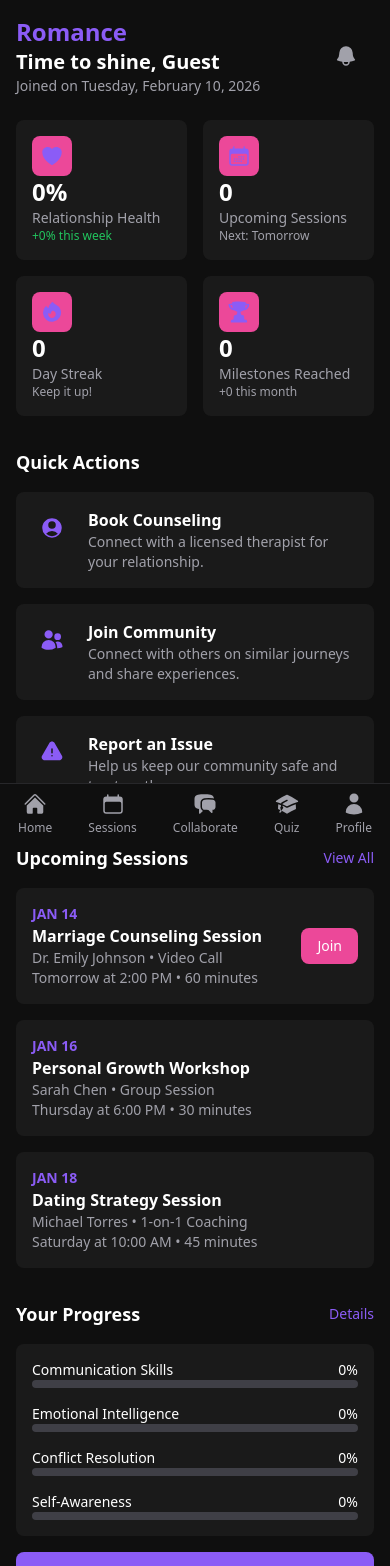
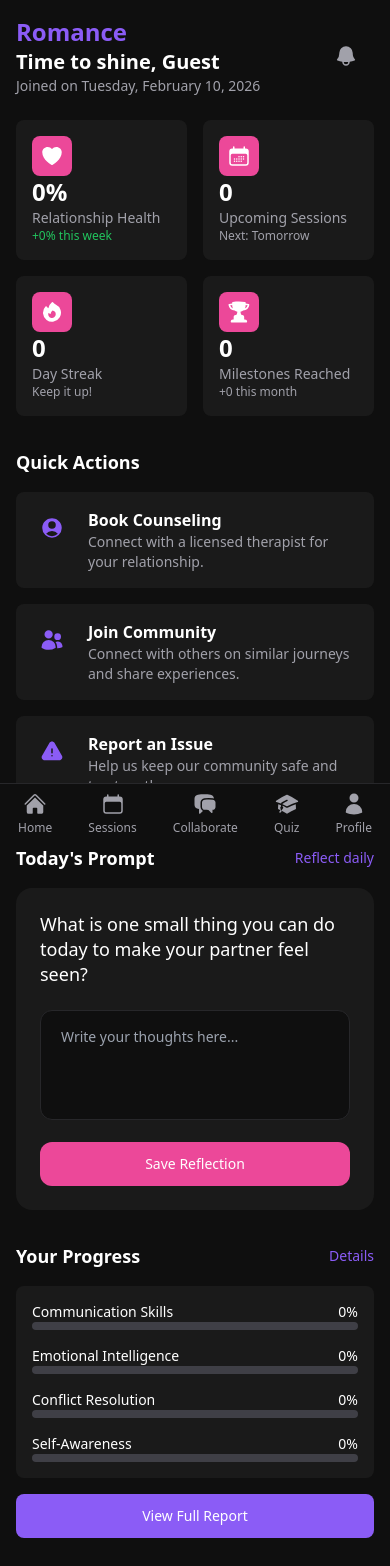
Before and after one commit to benjamindestiny/romance, a React (Vite) app: page / in a window 390 px wide. Shown: the top 1566 px of the page. Built offline with nearby package versions, Linux system fonts and the light colour scheme.

Commit message:
Updated the StatCard colors to match the pink accent

```diff
--- a/src/pages/Dashboard.jsx
+++ b/src/pages/Dashboard.jsx
@@ -18,6 +18,7 @@ import {
   UserCircleIcon,
   ExclamationTriangleIcon,
   UsersIcon,
+  ChatBubbleLeftRightIcon,
   SparklesIcon,
 } from "@heroicons/react/24/solid";
 
@@ -25,7 +26,7 @@ export default function Dashboard() {
   const [showLoader, setShowLoader] = useState(true);
   const [greeting] = useState(getRandomGreeting());
 
-  // Get user data from localStorage (exactly as you had)
+  // User data from localStorage
   const userData = JSON.parse(localStorage.getItem("user") || "{}");
   const userName = userData.name || "Guest";
   const joinDate = userData.createdAt
@@ -42,18 +43,24 @@ export default function Dashboard() {
         day: "numeric",
       });
 
-  // Success Spotlights data – backend can replace this array entirely
-  // Initial values are samples; set to [] when real data comes in
-  const [spotlights, setSpotlights] = useState([
+  // Daily Prompt
+  const [dailyPrompt, setDailyPrompt] = useState(
+    "What is one small thing you can do today to make your partner feel seen?"
+  );
+  const [userResponse, setUserResponse] = useState("");
+  const [responseSaved, setResponseSaved] = useState(false);
+
+  // Success Spotlights
+  const [spotlights] = useState([
     {
       id: 1,
       name: "Aisha & Marcus",
       avatar: "https://randomuser.me/api/portraits/women/44.jpg",
-      story: "We were on the edge of breaking up… then we did the 30-day intimacy challenge. Still going strong 7 months later.",
+      story: "We were on the edge of breaking up then we did the 30-day intimacy challenge. Still going strong 7 months later.",
       impact: "+42",
       time: "2 days ago",
       likes: 284,
-      image: "https://picsum.photos/id/1015/600/300", // replaceable
+      image: "https://picsum.photos/id/1015/600/300",
     },
     {
       id: 2,
@@ -77,321 +84,192 @@ export default function Dashboard() {
     },
   ]);
 
+  const saveResponse = () => {
+    if (userResponse.trim()) {
+      setResponseSaved(true);
+      setTimeout(() => setResponseSaved(false), 2500);
+    }
+  };
+
   if (showLoader) return <LogoLoading onComplete={() => setShowLoader(false)} />;
 
   return (
     <div className="min-h-screen bg-dark-bg text-text-primary font-sans pb-32 md:pb-0">
       <Sidebar />
       <main className="md:ml-64 p-4">
-        {/* Header Section – exactly as you had */}
+        {/* Header */}
         <header className="flex justify-between items-center mb-6">
           <div>
-            <h1 className="text-primary-purple text-2xl font-bold md:hidden">
-              Romance
-            </h1>
-            <p className="text-xl font-bold">
-              {greeting}, {userName}
-            </p>
+            <h1 className="text-primary-purple text-2xl font-bold md:hidden">Romance</h1>
+            <p className="text-xl font-bold">{greeting}, {userName}</p>
             <p className="text-sm text-text-secondary">Joined on {joinDate}</p>
           </div>
           <div className="flex items-center space-x-4">
             <BellIcon className="size-6 text-text-secondary" />
             <Link to="/collaborate">
-              <button className="bg-pink-accent text-white px-4 py-2 rounded-lg text-sm font-medium hidden md:block">
-                Collaborate
-              </button>
+              <button className="bg-pink-accent text-white px-4 py-2 rounded-lg text-sm font-medium hidden md:block">Collaborate</button>
             </Link>
           </div>
         </header>
 
-        {/* Stat Cards – exactly as you had (0% initial) */}
+        {/* Stat Cards – FIXED: icons now text-white to match pink bg perfectly */}
         <section className="grid grid-cols-2 md:grid-cols-4 gap-4 mb-8">
           <StatCard
-            icon={<HeartIcon className="size-6 text-primary-purple mb-2" />}
+            icon={<HeartIcon className="size-6 text-white mb-2" />}
             value="0%"
             label="Relationship Health"
             subtext="+0% this week"
             subtextColor="text-green-500"
           />
           <StatCard
-            icon={
-              <CalendarDaysIcon className="size-6 text-primary-purple mb-2" />
-            }
+            icon={<CalendarDaysIcon className="size-6 text-white mb-2" />}
             value="0"
             label="Upcoming Sessions"
             subtext="Next: Tomorrow"
           />
           <StatCard
-            icon={<FireIcon className="size-6 text-primary-purple mb-2" />}
+            icon={<FireIcon className="size-6 text-white mb-2" />}
             value="0"
             label="Day Streak"
             subtext="Keep it up!"
           />
           <StatCard
-            icon={<TrophyIcon className="size-6 text-primary-purple mb-2" />}
+            icon={<TrophyIcon className="size-6 text-white mb-2" />}
             value="0"
             label="Milestones Reached"
             subtext="+0 this month"
           />
         </section>
 
-        {/* Quick Actions – exactly as you had */}
+        {/* Quick Actions */}
         <section className="mb-8">
           <h2 className="text-lg font-semibold mb-4">Quick Actions</h2>
           <div className="grid grid-cols-1 md:grid-cols-3 gap-4">
-            <QuickActionCard
-              to="/counseling"
-              icon={<UserCircleIcon className="size-6 text-primary-purple" />}
-              title="Book Counseling"
-              description="Connect with a licensed therapist for your relationship."
-            />
-            <QuickActionCard
-              to="/community"
-              icon={<UsersIcon className="size-6 text-primary-purple" />}
-              title="Join Community"
-              description="Connect with others on similar journeys and share experiences."
-            />
-            <QuickActionCard
-              to="/reports"
-              icon={
-                <ExclamationTriangleIcon className="size-6 text-primary-purple" />
-              }
-              title="Report an Issue"
-              description="Help us keep our community safe and trustworthy."
-            />
+            <QuickActionCard to="/counseling" icon={<UserCircleIcon className="size-6 text-primary-purple" />} title="Book Counseling" description="Connect with a licensed therapist for your relationship." />
+            <QuickActionCard to="/community" icon={<UsersIcon className="size-6 text-primary-purple" />} title="Join Community" description="Connect with others on similar journeys and share experiences." />
+            <QuickActionCard to="/reports" icon={<ExclamationTriangleIcon className="size-6 text-primary-purple" />} title="Report an Issue" description="Help us keep our community safe and trustworthy." />
           </div>
         </section>
 
-        {/* Upcoming Sessions & Progress – exactly as you had (hardcoded, backend can swap later) */}
+        {/* Daily Prompt + Progress */}
         <section className="md:flex md:space-x-6 mb-8">
           <div className="md:w-[75%]">
             <div className="flex justify-between items-center mb-4">
-              <h2 className="text-lg font-semibold">Upcoming Sessions</h2>
-              <Link to="/sessions" className="text-primary-purple text-sm">
-                View All
-              </Link>
+              <h2 className="text-lg font-semibold">Today's Prompt</h2>
+              <span className="text-primary-purple text-sm">Reflect daily</span>
             </div>
-            <div className="space-y-4">
-              <div className="bg-card-bg p-4 rounded-lg flex justify-between items-center">
-                <div>
-                  <p className="text-primary-purple font-bold text-sm uppercase">
-                    Jan 14
-                  </p>
-                  <p className="font-semibold">Marriage Counseling Session</p>
-                  <p className="text-sm text-text-secondary">
-                    Dr. Emily Johnson • Video Call
-                  </p>
-                  <p className="text-sm text-text-secondary">
-                    Tomorrow at 2:00 PM • 60 minutes
-                  </p>
-                </div>
-                <button className="bg-pink-accent text-white px-4 py-2 rounded-lg text-sm">
-                  Join
-                </button>
-              </div>
-              <div className="bg-card-bg p-4 rounded-lg">
-                <p className="text-primary-purple font-bold text-sm uppercase">
-                  Jan 16
-                </p>
-                <p className="font-semibold">Personal Growth Workshop</p>
-                <p className="text-sm text-text-secondary">
-                  Sarah Chen • Group Session
-                </p>
-                <p className="text-sm text-text-secondary">
-                  Thursday at 6:00 PM • 30 minutes
-                </p>
-              </div>
-              <div className="bg-card-bg p-4 rounded-lg">
-                <p className="text-primary-purple font-bold text-sm uppercase">
-                  Jan 18
-                </p>
-                <p className="font-semibold">Dating Strategy Session</p>
-                <p className="text-sm text-text-secondary">
-                  Michael Torres • 1-on-1 Coaching
-                </p>
-                <p className="text-sm text-text-secondary">
-                  Saturday at 10:00 AM • 45 minutes
-                </p>
-              </div>
+            <div className="bg-card-bg p-6 rounded-2xl">
+              <p className="text-lg leading-snug mb-6">{dailyPrompt}</p>
+              <textarea
+                value={userResponse}
+                onChange={(e) => setUserResponse(e.target.value)}
+                placeholder="Write your thoughts here..."
+                className="w-full bg-[#0F0F0F] border border-gray-border rounded-xl px-5 py-4 text-sm min-h-[110px] focus:outline-none focus:border-pink-accent resize-none"
+              />
+              <button
+                onClick={saveResponse}
+                className="mt-4 bg-pink-accent text-white px-8 py-3 rounded-xl text-sm font-medium w-full md:w-auto"
+              >
+                Save Reflection
+              </button>
+              {responseSaved && (
+                <p className="text-green-400 text-sm mt-3">Saved! +5 to your health score today.</p>
+              )}
             </div>
           </div>
 
           <div className="md:w-1/2 mt-8 md:mt-0">
             <div className="flex justify-between items-center mb-4">
               <h2 className="text-lg font-semibold">Your Progress</h2>
-              <Link to="/progress" className="text-primary-purple text-sm">
-                Details
-              </Link>
+              <Link to="/progress" className="text-primary-purple text-sm">Details</Link>
             </div>
             <div className="bg-card-bg p-4 rounded-lg space-y-4">
               <div>
-                <div className="flex justify-between text-sm">
-                  <p>Communication Skills</p>
-                  <p>0%</p>
-                </div>
-                <div
-                  className="bg-progress-bg h-2 rounded-full cursor-pointer hover:opacity-80 transition-opacity"
-                  title="Communication Skills: 92% - Excellent progress! Keep practicing active listening and expressing your feelings clearly."
-                >
+                <div className="flex justify-between text-sm"><p>Communication Skills</p><p>0%</p></div>
+                <div className="bg-progress-bg h-2 rounded-full cursor-pointer hover:opacity-80 transition-opacity">
                   <div className="bg-primary-purple h-2 rounded-full w-[0%] hover:bg-pink-accent transition-colors"></div>
                 </div>
               </div>
               <div>
-                <div className="flex justify-between text-sm">
-                  <p>Emotional Intelligence</p>
-                  <p>0%</p>
-                </div>
-                <div
-                  className="bg-progress-bg h-2 rounded-full cursor-pointer hover:opacity-80 transition-opacity"
-                  title="Emotional Intelligence: 78% - Good progress! Focus on recognizing emotions in yourself and others. Consider taking our EQ assessment."
-                >
+                <div className="flex justify-between text-sm"><p>Emotional Intelligence</p><p>0%</p></div>
+                <div className="bg-progress-bg h-2 rounded-full cursor-pointer hover:opacity-80 transition-opacity">
                   <div className="bg-primary-purple h-2 rounded-full w-[0%] hover:bg-pink-accent transition-colors"></div>
                 </div>
               </div>
               <div>
-                <div className="flex justify-between text-sm">
-                  <p>Conflict Resolution</p>
-                  <p>0%</p>
-                </div>
-                <div
-                  className="bg-progress-bg h-2 rounded-full cursor-pointer hover:opacity-80 transition-opacity"
-                  title="Conflict Resolution: 85% - Great work! Continue practicing compromise and finding win-win solutions in disagreements."
-                >
+                <div className="flex justify-between text-sm"><p>Conflict Resolution</p><p>0%</p></div>
+                <div className="bg-progress-bg h-2 rounded-full cursor-pointer hover:opacity-80 transition-opacity">
                   <div className="bg-primary-purple h-2 rounded-full w-[0%] hover:bg-pink-accent transition-colors"></div>
                 </div>
               </div>
               <div>
-                <div className="flex justify-between text-sm">
-                  <p>Self-Awareness</p>
-                  <p>0%</p>
-                </div>
-                <div
-                  className="bg-progress-bg h-2 rounded-full cursor-pointer hover:opacity-80 transition-opacity"
-                  title="Self-Awareness: 91% - Outstanding! You're very in tune with your thoughts and feelings. Consider mentoring others."
-                >
+                <div className="flex justify-between text-sm"><p>Self-Awareness</p><p>0%</p></div>
+                <div className="bg-progress-bg h-2 rounded-full cursor-pointer hover:opacity-80 transition-opacity">
                   <div className="bg-primary-purple h-2 rounded-full w-[0%] hover:bg-pink-accent transition-colors"></div>
                 </div>
               </div>
             </div>
             <Link to="/report">
-              <button className="w-full bg-primary-purple text-white py-3 rounded-lg mt-4 text-sm">
-                View Full Report
-              </button>
+              <button className="w-full bg-primary-purple text-white py-3 rounded-lg mt-4 text-sm">View Full Report</button>
             </Link>
           </div>
         </section>
 
-        {/* Recommended For You – kept exactly as you had */}
+        {/* Recommended For You */}
         <section className="mb-8">
           <div className="flex justify-between items-center mb-4">
             <h2 className="text-lg font-semibold">Recommended For You</h2>
-            <Link to="/recommendations" className="text-primary-purple text-sm">
-              See More
-            </Link>
+            <Link to="/recommendations" className="text-primary-purple text-sm">See More</Link>
           </div>
           <div className="flex overflow-x-auto space-x-4 pb-4">
             <div className="min-w-[280px] bg-card-bg rounded-lg overflow-hidden">
-              <img
-                className="w-full h-32 object-cover"
-                src={LongDistance}
-                loading="lazy"
-              />
+              <img className="w-full h-32 object-cover" src={LongDistance} loading="lazy" />
               <div className="p-4">
-                <p className="text-xs text-text-secondary mb-1">
-                  Article • 8 min read
-                </p>
-                <p className="font-semibold mb-1">
-                  Building Intimacy in Long-Distance Relationships
-                </p>
-                <p className="text-sm text-text-secondary mb-2">
-                  Practical tips to maintain emotional connection across
-                  miles...
-                </p>
-                <Link to="/article" className="text-primary-purple text-sm">
-                  Read More +
-                </Link>
+                <p className="text-xs text-text-secondary mb-1">Article • 8 min read</p>
+                <p className="font-semibold mb-1">Building Intimacy in Long-Distance Relationships</p>
+                <p className="text-sm text-text-secondary mb-2">Practical tips to maintain emotional connection across miles...</p>
+                <Link to="/article" className="text-primary-purple text-sm">Read More +</Link>
               </div>
             </div>
             <div className="min-w-[280px] bg-card-bg rounded-lg overflow-hidden">
-              <img
-                className="w-full h-32 object-cover"
-                src={Friendship}
-                loading="lazy"
-              />
+              <img className="w-full h-32 object-cover" src={Friendship} loading="lazy" />
               <div className="p-4">
-                <p className="text-xs text-text-secondary mb-1">
-                  Workshop • Jan 20
-                </p>
-                <p className="font-semibold mb-1">
-                  Making Meaningful Friendships as an Adult
-                </p>
-                <p className="text-sm text-text-secondary mb-2">
-                  Join our community workshop on building lasting connections...
-                </p>
-                <Link to="/workshop" className="text-primary-purple text-sm">
-                  Join +
-                </Link>
+                <p className="text-xs text-text-secondary mb-1">Workshop • Jan 20</p>
+                <p className="font-semibold mb-1">Making Meaningful Friendships as an Adult</p>
+                <p className="text-sm text-text-secondary mb-2">Join our community workshop on building lasting connections...</p>
+                <Link to="/workshop" className="text-primary-purple text-sm">Join +</Link>
               </div>
             </div>
             <div className="min-w-[280px] bg-card-bg rounded-lg overflow-hidden">
-              <img
-                className="w-full h-32 object-cover"
-                src={OnlineDating}
-                loading="lazy"
-              />
+              <img className="w-full h-32 object-cover" src={OnlineDating} loading="lazy" />
               <div className="p-4">
-                <p className="text-xs text-text-secondary mb-1">
-                  Guide • 10 min read
-                </p>
-                <p className="font-semibold mb-1">
-                  Safety Tips for Online Dating
-                </p>
-                <p className="text-sm text-text-secondary mb-2">
-                  Learn how to stay safe while meeting new people online...
-                </p>
-                <Link
-                  to="/safety-guide"
-                  className="text-primary-purple text-sm"
-                >
-                  Read More +
-                </Link>
+                <p className="text-xs text-text-secondary mb-1">Guide • 10 min read</p>
+                <p className="font-semibold mb-1">Safety Tips for Online Dating</p>
+                <p className="text-sm text-text-secondary mb-2">Learn how to stay safe while meeting new people online...</p>
+                <Link to="/safety-guide" className="text-primary-purple text-sm">Read More +</Link>
               </div>
             </div>
           </div>
         </section>
 
-        {/* NEW SECTION – Success Spotlights (replaces old Community Highlights) */}
-        {/* Real, emotional, premium feel. Backend can swap the entire spotlights array */}
+        {/* Success Spotlights */}
         <section>
           <div className="flex items-center justify-between mb-4">
             <h2 className="text-lg font-semibold flex items-center gap-2">
               <SparklesIcon className="size-5 text-pink-accent" />
               Success Spotlights
             </h2>
-            <Link to="/collaborate" className="text-primary-purple text-sm flex items-center gap-1">
-              Join the wins →
-            </Link>
+            <Link to="/collaborate" className="text-primary-purple text-sm">Join the wins</Link>
           </div>
 
           <div className="grid grid-cols-1 md:grid-cols-3 gap-6">
             {spotlights.map((spot) => (
-              <div
-                key={spot.id}
-                className="bg-card-bg rounded-3xl overflow-hidden group hover:ring-1 hover:ring-pink-accent/30 transition-all duration-300"
-              >
+              <div key={spot.id} className="bg-card-bg rounded-3xl overflow-hidden group hover:ring-1 hover:ring-pink-accent/30 transition-all duration-300">
                 <div className="h-52 relative">
-                  <img
-                    src={spot.image}
-                    alt={spot.name}
-                    className="w-full h-full object-cover"
-                  />
+                  <img src={spot.image} alt={spot.name} className="w-full h-full object-cover" />
                   <div className="absolute inset-0 bg-gradient-to-t from-black/80 via-black/30 to-transparent" />
                   <div className="absolute bottom-4 left-4 flex items-center gap-3">
-                    <img
-                      src={spot.avatar}
-                      alt={spot.name}
-                      className="size-10 rounded-full ring-2 ring-white/50"
-                    />
+                    <img src={spot.avatar} alt={spot.name} className="size-10 rounded-full ring-2 ring-white/50" />
                     <div>
                       <p className="font-semibold text-white text-sm">{spot.name}</p>
                       <p className="text-xs text-white/70">{spot.time}</p>
@@ -400,16 +278,12 @@ export default function Dashboard() {
                 </div>
 
                 <div className="p-5">
-                  <p className="text-sm leading-snug text-text-secondary mb-4 line-clamp-3">
-                    “{spot.story}”
-                  </p>
-
+                  <p className="text-sm leading-snug text-text-secondary mb-4 line-clamp-3">"{spot.story}"</p>
                   <div className="flex items-center justify-between">
                     <div className="flex items-center gap-1.5 text-green-400 text-sm font-medium">
                       <span className="text-xl">↑</span>
                       {spot.impact} pts
                     </div>
-
                     <div className="flex items-center gap-1 text-text-secondary text-sm">
                       <HeartIcon className="size-4" /> {spot.likes}
                     </div>
@@ -418,12 +292,6 @@ export default function Dashboard() {
               </div>
             ))}
           </div>
-
-          <div className="text-center mt-6">
-            <p className="text-xs text-text-secondary">
-              Real couples. Real growth. Your story could be next.
-            </p>
-          </div>
         </section>
       </main>
 
```
